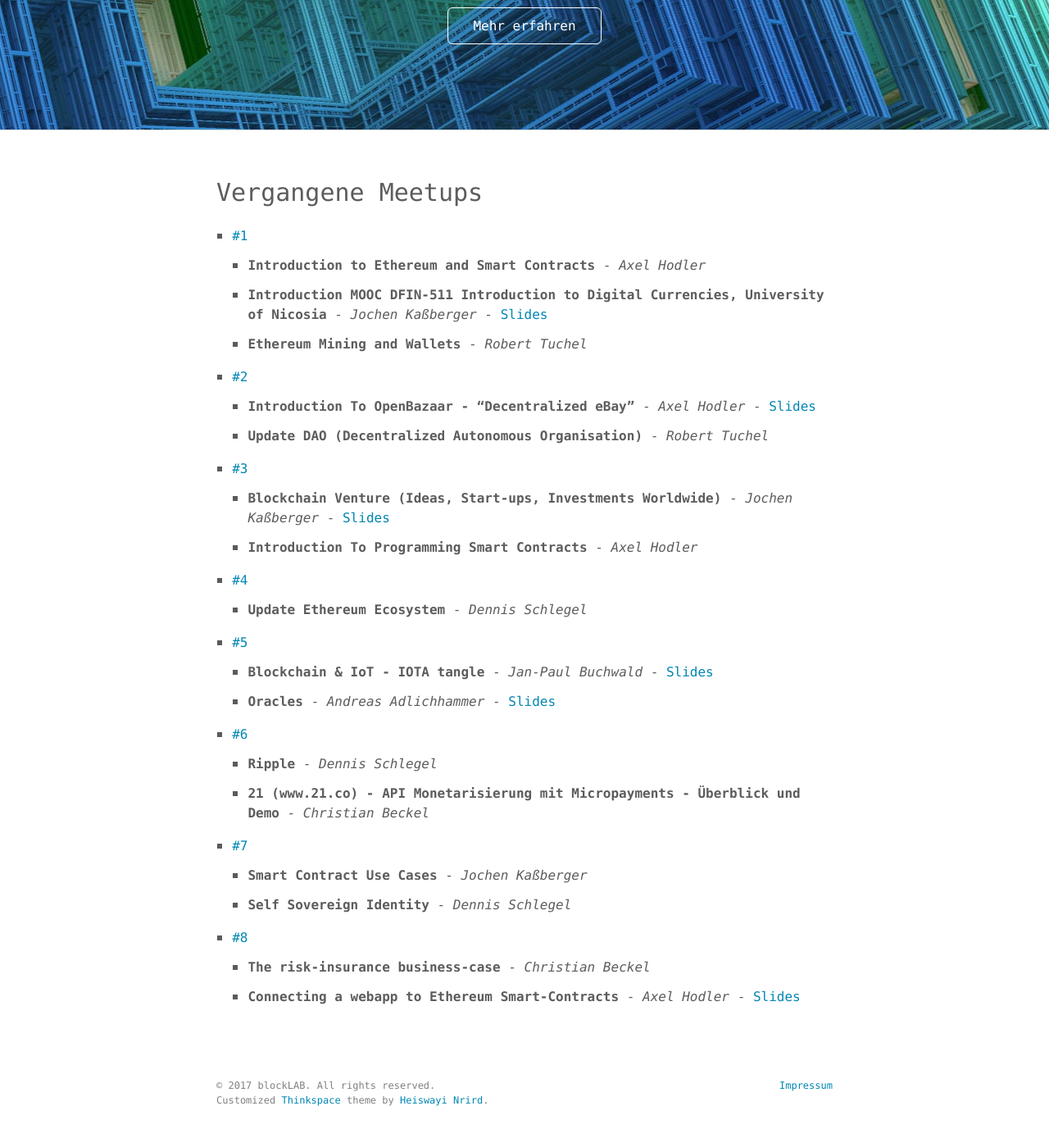
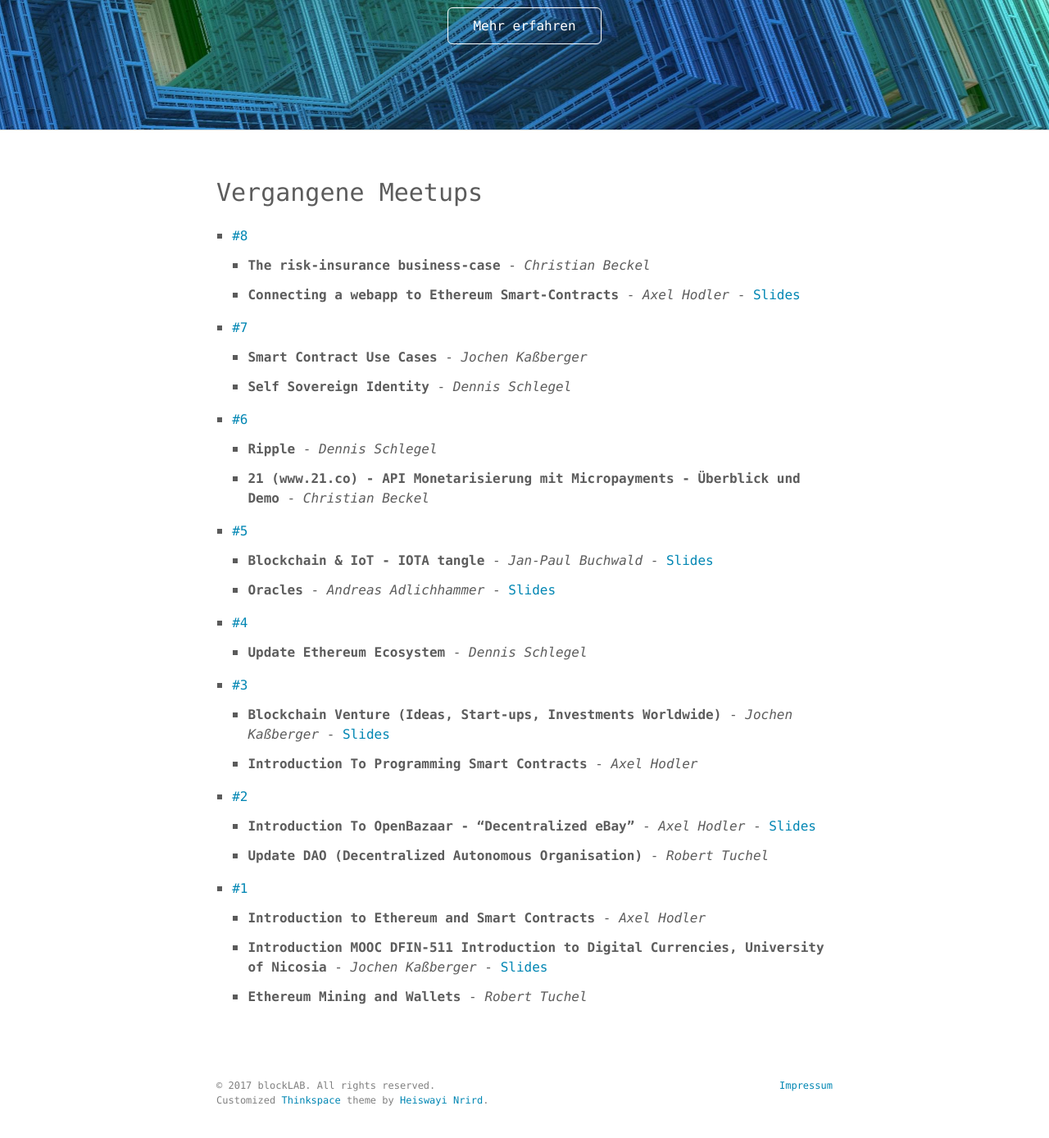
Before and after one commit to blocklab/site, a Jekyll site: the page built from past-meetups.md, in a window 1280 px wide and 1400 px high, scrolled down 264 px. Shown: the top 1388 px of the window at 82% size. Built offline with Jekyll 4.4.1, drawn with Linux system fonts in a browser that asks for light colours.

Commit message:
have newest meetup on top

```diff
--- a/past-meetups.md
+++ b/past-meetups.md
@@ -4,7 +4,7 @@ title: Vergangene Meetups
 permalink: /past-meetups/
 ---
 
-{% for meetup in site.data.past-meetups %}
+{% for meetup in site.data.past-meetups reversed %}
   * <a href="{{ meetup.link}}">#{{ meetup.id }}</a>
   {% for talk in meetup.talks %}
     * __{{ talk.title }}__ - _{{ talk.speaker }}_ {% if talk.slides %}- <a href="{{ talk.slides }}">Slides</a>{% endif %}
```
